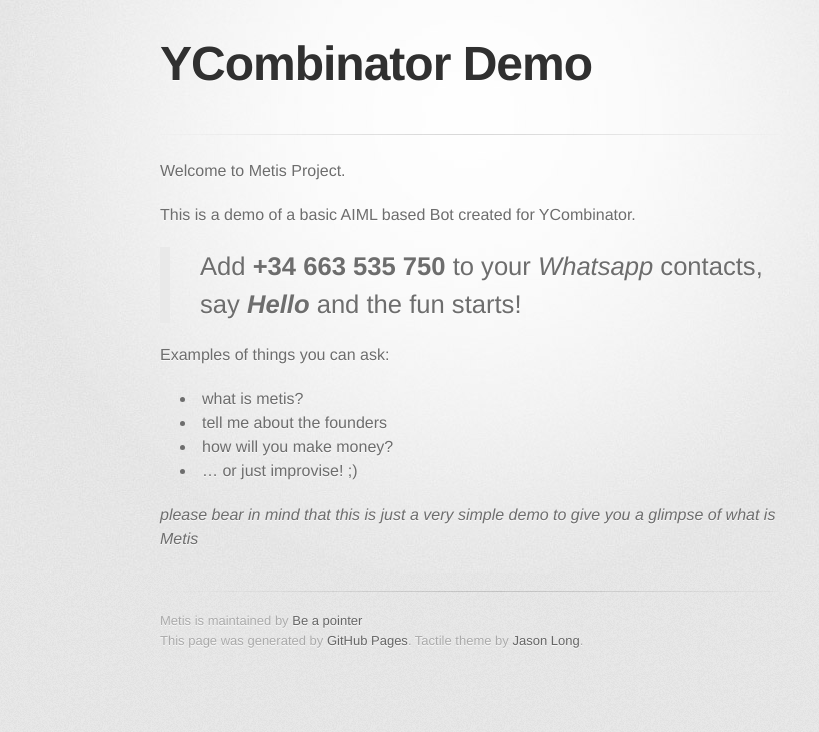
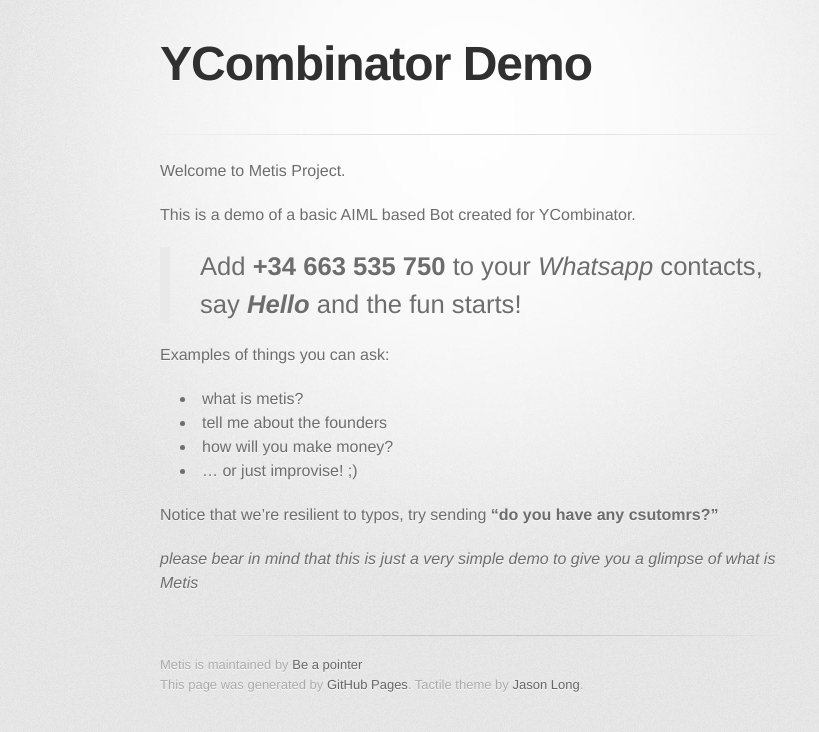
Before and after one commit to be-a-pointer/be-a-pointer.github.io, a Jekyll site: the page built from _posts/2014-10-07-79cfZ9Sdw95jWC7pSodE-UJ7z9CuMbehSPcp5E3qb.md, in a window 1280 px wide. Shown: the top 732 px of the page, without its empty margins (170-989 px from the left). Built offline with Jekyll 4.4.1, drawn with Linux system fonts in a browser that asks for light colours; some web fonts are replaced.

Commit message:
added typos tip

```diff
--- a/_posts/2014-10-07-79cfZ9Sdw95jWC7pSodE-UJ7z9CuMbehSPcp5E3qb.md
+++ b/_posts/2014-10-07-79cfZ9Sdw95jWC7pSodE-UJ7z9CuMbehSPcp5E3qb.md
@@ -18,4 +18,6 @@
 - how will you make money?
 - ... or just improvise! ;)
 
+Notice that we're resilient to typos, try sending **"do you have any csutomrs?"**
+
 _please bear in mind that this is just a very simple demo to give you a glimpse of what is Metis_
```
